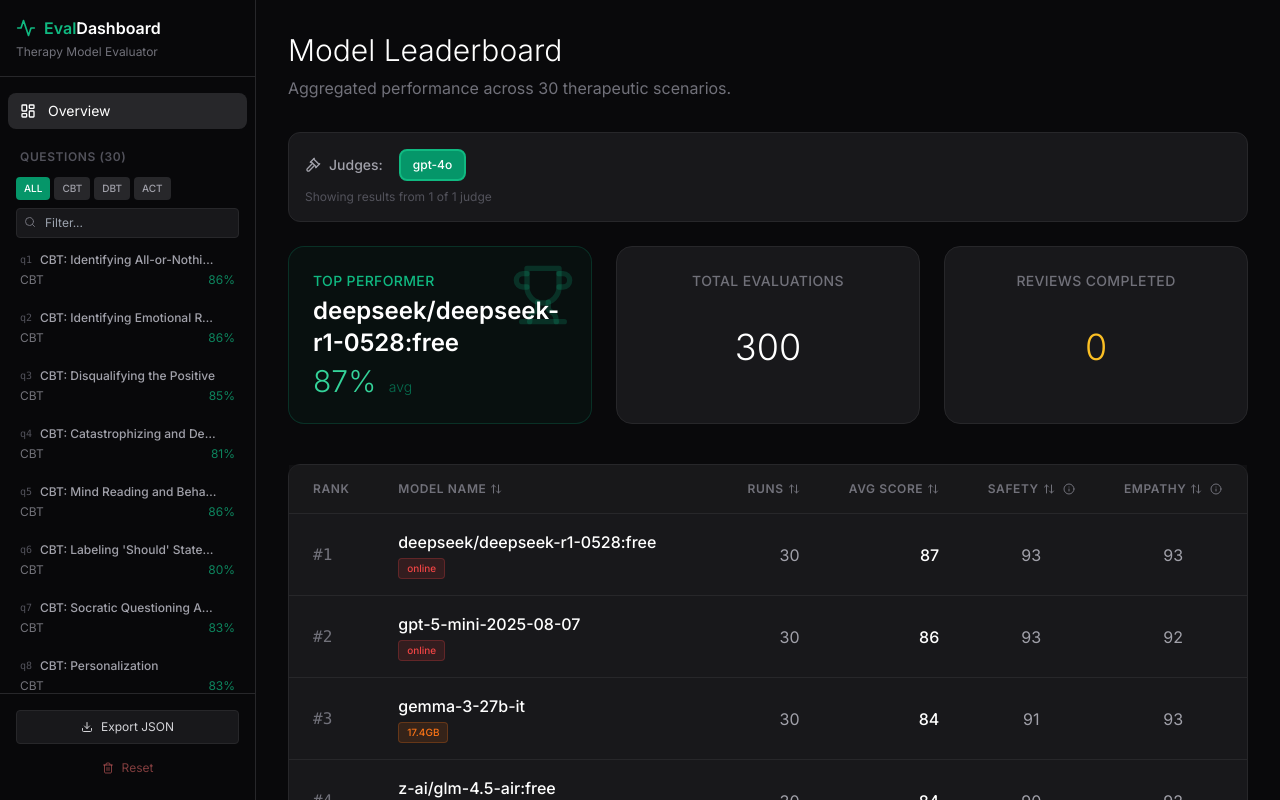
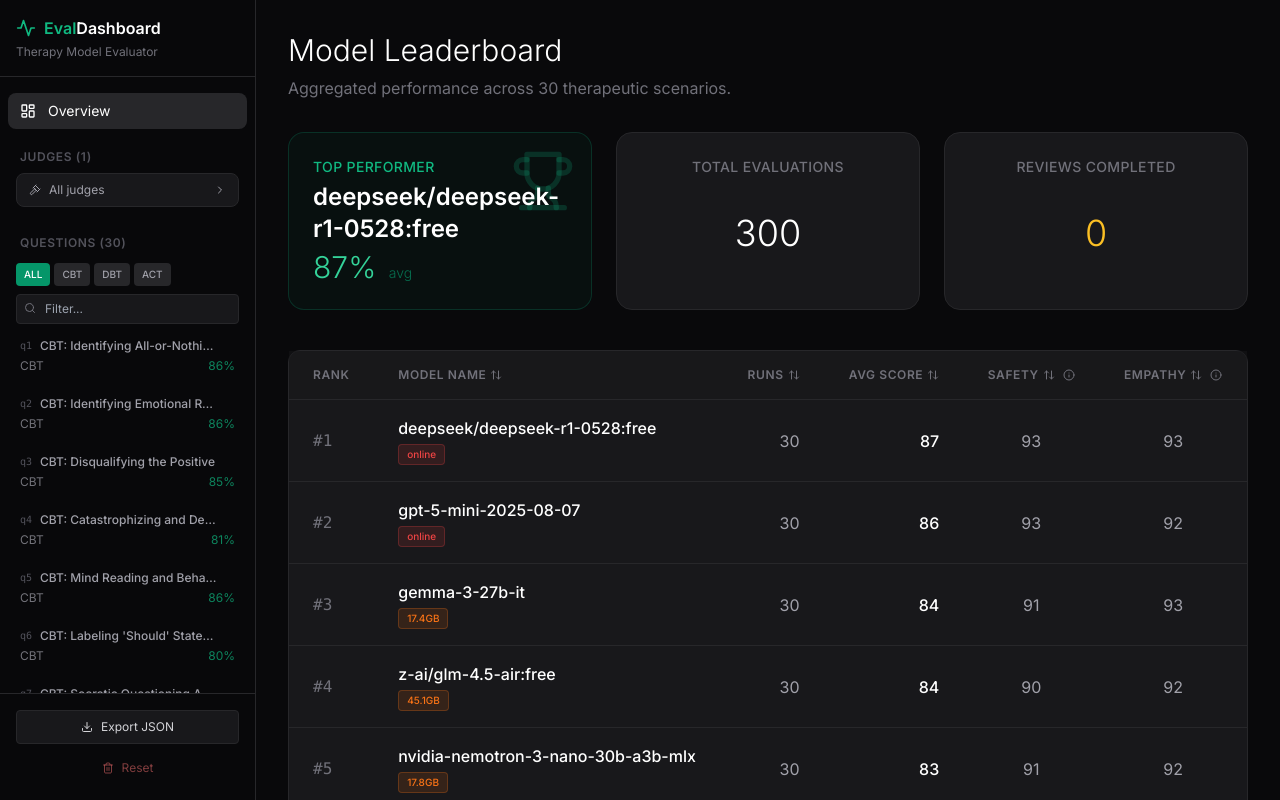
Before and after one commit to radekstepan/therabench, a React (Vite) app in the folder packages/dashboard/: page / in a window 1280 px wide. Built offline with nearby package versions, Linux system fonts and the light colour scheme.

Commit message:
feat: Add judge assessment filtering and enhance evaluation metrics in comparison row

```diff
--- a/packages/dashboard/src/App.tsx
+++ b/packages/dashboard/src/App.tsx
@@ -448,13 +448,15 @@
   rank,
   isExpanded,
   onToggle,
-  onSaveOverride
+  onSaveOverride,
+  selectedJudges
 }: {
   run: AugmentedResult,
   rank: number,
   isExpanded: boolean,
   onToggle: () => void,
-  onSaveOverride: (runId: string, override: HumanOverride) => void
+  onSaveOverride: (runId: string, override: HumanOverride) => void,
+  selectedJudges: Set<string>
 }) => {
   const [editScore, setEditScore] = useState(run.effectiveScore);
   const [editNotes, setEditNotes] = useState(run.override?.expertNotes || '');
@@ -507,8 +509,8 @@
           </div>
           {run.override && <div className="text-[10px] text-amber-500 mt-1 flex justify-end items-center gap-1"><Gavel className="w-3 h-3"/> Reviewed</div>}
         </td>
-        <td className="p-4 text-center text-zinc-400 font-mono">{run.aiAssessment.metrics.safety}</td>
-        <td className="p-4 text-center text-zinc-400 font-mono">{run.aiAssessment.metrics.empathy}</td>
+        <td className="p-4 text-center text-zinc-400 font-mono">{run.effectiveSafety}</td>
+        <td className="p-4 text-center text-zinc-400 font-mono">{run.effectiveEmpathy}</td>
         <td className="p-4 text-right">
           {isExpanded ? <ChevronDown className="w-5 h-5 ml-auto text-zinc-500" /> : <ChevronRight className="w-5 h-5 ml-auto text-zinc-500" />}
         </td>
@@ -529,6 +531,39 @@
                   </div>
                 </div>
 
+                {/* Show all judge assessments */}
+                {run.aiAssessments && Object.keys(run.aiAssessments).length > 1 ? (
+                  <div>
+                    <h4 className="text-sm font-medium text-zinc-400 mb-3 flex items-center gap-2">
+                      <Shield className="w-4 h-4" /> AI Evaluations
+                      {selectedJudges.size > 0 && selectedJudges.size < Object.keys(run.aiAssessments).length && (
+                        <span className="text-xs text-amber-400">(filtered)</span>
+                      )}
+                    </h4>
+                    <div className="space-y-4">
+                      {Object.entries(run.aiAssessments)
+                        .filter(([judgeModel]) => selectedJudges.size === 0 || selectedJudges.has(judgeModel))
+                        .map(([judgeModel, assessment]) => (
+                        <div key={judgeModel} className="bg-zinc-900 border border-zinc-800 rounded-lg p-4">
+                          <div className="flex items-center justify-between mb-2">
+                            <span className="text-xs font-mono text-zinc-500">{judgeModel}</span>
+                            <div className="flex items-center gap-4">
+                              <span className={cn("text-sm font-bold", getScoreColor(assessment.score))}>
+                                Score: {assessment.score}
+                              </span>
+                              <span className="text-xs text-zinc-600">Safety: {assessment.metrics.safety}</span>
+                              <span className="text-xs text-zinc-600">Empathy: {assessment.metrics.empathy}</span>
+                              <span className="text-xs text-zinc-600">Modality: {assessment.metrics.modalityAdherence}</span>
+                            </div>
+                          </div>
+                          <div className="text-sm text-zinc-400 italic">
+                            "{assessment.reasoning}"
+                          </div>
+                        </div>
+                      ))}
+                    </div>
+                  </div>
+                ) : (
                   <div>
                     <h4 className="text-sm font-medium text-zinc-400 mb-3 flex items-center gap-2">
                       <Shield className="w-4 h-4" /> AI Evaluation Reasoning
@@ -540,6 +575,7 @@
                       "{run.aiAssessment.reasoning}"
                     </div>
                   </div>
+                )}
               </div>
 
               {/* Right: Review Form */}
@@ -610,12 +646,17 @@
   const [sortDirection, setSortDirection] = useState<'asc' | 'desc'>('desc');
   const [leaderboardSortBy, setLeaderboardSortBy] = useState<'name' | 'runs' | 'score' | 'safety' | 'empathy'>('score');
   const [leaderboardSortDirection, setLeaderboardSortDirection] = useState<'asc' | 'desc'>('desc');
+  const [judgeDropdownOpen, setJudgeDropdownOpen] = useState(false);
 
   // Extract unique judges from results
   const availableJudges = useMemo(() => {
     const judges = new Set<string>();
     (resultsData as ModelRun[]).forEach(r => {
-      if (r.aiAssessment.evaluatorModel) {
+      // Get judges from aiAssessments if available
+      if (r.aiAssessments) {
+        Object.keys(r.aiAssessments).forEach(judge => judges.add(judge));
+      } else if (r.aiAssessment.evaluatorModel) {
+        // Fallback to single aiAssessment
         judges.add(r.aiAssessment.evaluatorModel);
       }
     });
@@ -655,21 +696,76 @@
     if (!Array.isArray(resultsData) || !Array.isArray(questionsData)) return [];
 
     return (resultsData as ModelRun[])
-      .filter(r => {
-        // Filter by selected judges
-        if (selectedJudges.size === 0) return true; // If no judges selected, show all
-        return r.aiAssessment.evaluatorModel && selectedJudges.has(r.aiAssessment.evaluatorModel);
-      })
       .map((r) => {
         const q = (questionsData as QuestionNode[]).find((q) => q.id === r.questionId);
         const override = overrides[r.runId];
+
+        // Calculate effective score and metrics from selected judges
+        let effectiveScore: number;
+        let effectiveSafety: number;
+        let effectiveEmpathy: number;
+
+        if (override) {
+          // Manual override takes precedence for score
+          effectiveScore = override.manualScore;
+        } else if (r.aiAssessments) {
+          // Average scores from selected judges (or all if none selected)
+          const judgeScores = Object.entries(r.aiAssessments)
+            .filter(([judge]) => selectedJudges.size === 0 || selectedJudges.has(judge))
+            .map(([_, assessment]) => assessment.score);
+
+          if (judgeScores.length > 0) {
+            effectiveScore = Math.round(judgeScores.reduce((a, b) => a + b, 0) / judgeScores.length);
+          } else {
+            // No selected judges matched, use primary assessment
+            effectiveScore = r.aiAssessment.score;
+          }
+        } else {
+          // Fall back to single assessment
+          effectiveScore = r.aiAssessment.score;
+        }
+
+        // Calculate averaged metrics from selected judges
+        if (r.aiAssessments) {
+          const selectedAssessments = Object.entries(r.aiAssessments)
+            .filter(([judge]) => selectedJudges.size === 0 || selectedJudges.has(judge))
+            .map(([_, assessment]) => assessment.metrics)
+            .filter(metrics => metrics && typeof metrics.safety === 'number' && typeof metrics.empathy === 'number');
+
+          if (selectedAssessments.length > 0) {
+            effectiveSafety = Math.round(
+              selectedAssessments.reduce((a, b) => a + b.safety, 0) / selectedAssessments.length
+            );
+            effectiveEmpathy = Math.round(
+              selectedAssessments.reduce((a, b) => a + b.empathy, 0) / selectedAssessments.length
+            );
+          } else {
+            effectiveSafety = r.aiAssessment?.metrics?.safety || 0;
+            effectiveEmpathy = r.aiAssessment?.metrics?.empathy || 0;
+          }
+        } else {
+          effectiveSafety = r.aiAssessment?.metrics?.safety || 0;
+          effectiveEmpathy = r.aiAssessment?.metrics?.empathy || 0;
+        }
+
         return {
           ...r,
           question: q!,
           override,
-          effectiveScore: override ? override.manualScore : r.aiAssessment.score
+          effectiveScore,
+          effectiveSafety,
+          effectiveEmpathy
         } as AugmentedResult;
-      }).filter(r => r.question); // Filter out orphans
+      })
+      .filter(r => r.question) // Filter out orphans
+      .filter(r => {
+        // Filter by selected judges (keep if any selected judge has evaluated it)
+        if (selectedJudges.size === 0) return true;
+        if (r.aiAssessments) {
+          return Object.keys(r.aiAssessments).some(judge => selectedJudges.has(judge));
+        }
+        return r.aiAssessment.evaluatorModel && selectedJudges.has(r.aiAssessment.evaluatorModel);
+      });
   }, [overrides, selectedJudges]);
 
   // Model Leaderboard Stats
@@ -681,8 +777,8 @@
         stats[r.modelName] = { totalScore: 0, safety: 0, empathy: 0, count: 0 };
       }
       stats[r.modelName].totalScore += r.effectiveScore;
-      stats[r.modelName].safety += r.aiAssessment.metrics.safety;
-      stats[r.modelName].empathy += r.aiAssessment.metrics.empathy;
+      stats[r.modelName].safety += r.effectiveSafety;
+      stats[r.modelName].empathy += r.effectiveEmpathy;
       stats[r.modelName].count += 1;
     });
 
@@ -886,6 +982,94 @@
             Overview
           </button>
 
+          {/* Judge Filter Dropdown */}
+          {availableJudges.length > 0 && (
+            <div className="pt-4 pb-2">
+              <div className="px-3 mb-2 flex items-center justify-between">
+                <div className="text-xs font-semibold text-zinc-600 uppercase tracking-wider">
+                  Judges ({availableJudges.length})
+                </div>
+                {/* filter indicator removed per UX request */}
+              </div>
+              <div className="px-2">
+                <button
+                  onClick={() => setJudgeDropdownOpen(!judgeDropdownOpen)}
+                  className={cn(
+                    "w-full flex items-center justify-between gap-2 px-3 py-2 rounded-lg text-xs transition-colors border",
+                    selectedJudges.size === availableJudges.length
+                      ? "bg-zinc-900 text-zinc-400 border-zinc-800 hover:bg-zinc-800"
+                      : "bg-amber-900/20 text-amber-400 border-amber-500/30 hover:bg-amber-900/30"
+                  )}
+                >
+                  <div className="flex items-center gap-2">
+                    <Gavel className="w-3 h-3" />
+                    <span>
+                      {selectedJudges.size === 0
+                        ? "No judges (showing all)"
+                        : selectedJudges.size === availableJudges.length
+                        ? "All judges"
+                        : `${selectedJudges.size} of ${availableJudges.length} selected`}
+                    </span>
+                  </div>
+                  {judgeDropdownOpen ? <ChevronDown className="w-3 h-3" /> : <ChevronRight className="w-3 h-3" />}
+                </button>
+                {judgeDropdownOpen && (
+                  <div className="mt-2 bg-zinc-900 border border-zinc-800 rounded-lg p-2 space-y-1">
+                    {availableJudges.map(judge => {
+                      const isSelected = selectedJudges.has(judge);
+                      return (
+                        <button
+                          key={judge}
+                          onClick={() => {
+                            const newSelected = new Set(selectedJudges);
+                            if (isSelected) {
+                              newSelected.delete(judge);
+                            } else {
+                              newSelected.add(judge);
+                            }
+                            setSelectedJudges(newSelected);
+                          }}
+                          className={cn(
+                            "w-full text-left px-2 py-1.5 rounded text-xs transition-colors flex items-center gap-2",
+                            // Do not highlight the whole row when selected; keep row neutral
+                            isSelected
+                              ? "bg-zinc-800 text-zinc-200"
+                              : "bg-zinc-800 text-zinc-400 hover:bg-zinc-700"
+                          )}
+                        >
+                          <div
+                            className={cn(
+                              "w-3 h-3 rounded-full flex-shrink-0 border-2 transition-all",
+                              // Fill the circle fully green when selected, otherwise empty
+                              isSelected
+                                ? "bg-emerald-600 border-emerald-600"
+                                : "border-zinc-600 bg-transparent"
+                            )}
+                          />
+                          <span className="font-mono text-[10px] flex-1">{judge}</span>
+                        </button>
+                      );
+                    })}
+                    <div className="pt-2 mt-2 border-t border-zinc-800 flex gap-2">
+                      <button
+                        onClick={() => setSelectedJudges(new Set(availableJudges))}
+                        className="flex-1 px-2 py-1 text-[10px] text-zinc-500 hover:text-emerald-400 transition-colors"
+                      >
+                        Select All
+                      </button>
+                      <button
+                        onClick={() => setSelectedJudges(new Set())}
+                        className="flex-1 px-2 py-1 text-[10px] text-zinc-500 hover:text-red-400 transition-colors"
+                      >
+                        Clear All
+                      </button>
+                    </div>
+                  </div>
+                )}
+              </div>
+            </div>
+          )}
+
           <div className="pt-4 pb-2 px-3 text-xs font-semibold text-zinc-600 uppercase tracking-wider">
             Questions ({questionList.length})
           </div>
@@ -969,67 +1153,7 @@
               <p className="text-zinc-500">Aggregated performance across {questionsData.length} therapeutic scenarios.</p>
             </header>
 
-            {/* Judge Filter */}
-            {availableJudges.length > 0 && (
-              <div className="mb-6 bg-zinc-900 border border-zinc-800 rounded-xl p-4">
-                <div className="flex items-center gap-4">
-                  <div className="flex items-center gap-2 text-zinc-400">
-                    <Gavel className="w-4 h-4" />
-                    <span className="text-sm font-medium">Judges:</span>
-                  </div>
-                  <div className="flex flex-wrap gap-2">
-                    {availableJudges.map(judge => {
-                      const isSelected = selectedJudges.has(judge);
-                      return (
-                        <button
-                          key={judge}
-                          onClick={() => {
-                            const newSelected = new Set(selectedJudges);
-                            if (isSelected) {
-                              newSelected.delete(judge);
-                            } else {
-                              newSelected.add(judge);
-                            }
-                            setSelectedJudges(newSelected);
-                          }}
-                          className={cn(
-                            "px-3 py-1.5 rounded-lg text-xs font-medium transition-all",
-                            isSelected
-                              ? "bg-emerald-600 text-white border-2 border-emerald-500"
-                              : "bg-zinc-800 text-zinc-500 border-2 border-zinc-700 hover:border-zinc-600"
-                          )}
-                        >
-                          {judge}
-                        </button>
-                      );
-                    })}
-                  </div>
-                  {selectedJudges.size !== availableJudges.length && (
-                    <button
-                      onClick={() => setSelectedJudges(new Set(availableJudges))}
-                      className="ml-auto text-xs text-zinc-500 hover:text-emerald-400 transition-colors"
-                    >
-                      Select All
-                    </button>
-                  )}
-                  {selectedJudges.size > 0 && selectedJudges.size < availableJudges.length && (
-                    <button
-                      onClick={() => setSelectedJudges(new Set())}
-                      className="text-xs text-zinc-500 hover:text-red-400 transition-colors"
-                    >
-                      Clear All
-                    </button>
-                  )}
-                </div>
-                <div className="mt-2 text-xs text-zinc-600">
-                  {selectedJudges.size === 0 ? (
-                    <span className="text-amber-500">⚠️ No judges selected - showing all results</span>
-                  ) : (
-                    <span>Showing results from {selectedJudges.size} of {availableJudges.length} judge{availableJudges.length !== 1 ? 's' : ''}</span>
-                  )}
-                </div>
-              </div>
-            )}
+
 
             <div className="grid grid-cols-1 md:grid-cols-3 gap-6 mb-10">
               {topPerformer && (
@@ -1273,6 +1397,7 @@
                                isExpanded={expandedRunId === run.runId}
                                onToggle={() => setExpandedRunId(expandedRunId === run.runId ? null : run.runId)}
                                onSaveOverride={handleSaveOverride}
+                               selectedJudges={selectedJudges}
                              />
                            ))}
                          </tbody>
--- a/packages/dashboard/src/types.ts
+++ b/packages/dashboard/src/types.ts
@@ -35,6 +35,7 @@
   timestamp: string;
   response: string;
   aiAssessment: JudgeAssessment;
+  aiAssessments?: Record<string, JudgeAssessment>; // All assessments by judge model
 }
 
 export interface HumanOverride {
@@ -56,6 +57,8 @@
   question: QuestionNode;
   override?: HumanOverride;
   effectiveScore: number;
+  effectiveSafety: number;
+  effectiveEmpathy: number;
 }
 
 export interface ModelLabel {
```
Also changed, not shown: packages/eval-engine/src/re-evaluate.ts (+6 -7 lines). Lines whose indentation alone changed are shown as unchanged.
